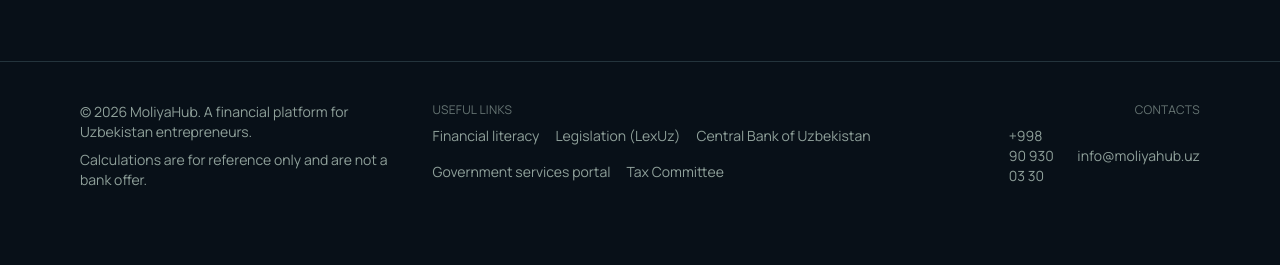
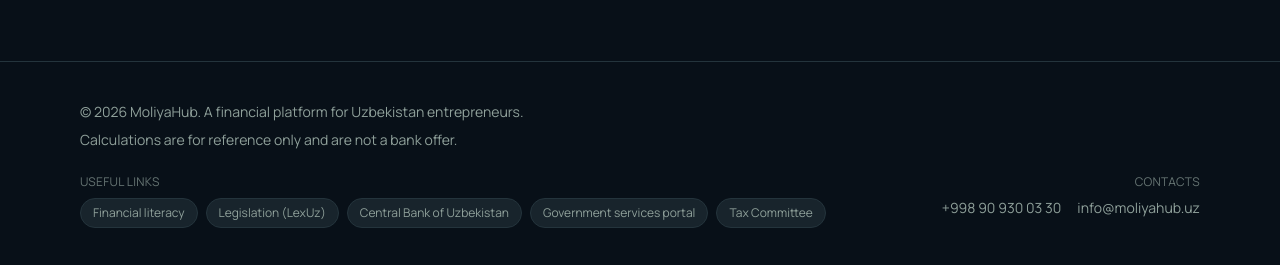
Before and after one commit to shukhratermamatov-dev/moliyahub, a Next.js app: page /en in a window 1280 px wide. Shown: the part 2806-3071 px from the top of the page. Before the commit the page ends 3036 px from the top, so only its background shows below. Built offline with nearby package versions, Linux system fonts and the light colour scheme; no server answers.

Commit message:
Косметик исправление

```diff
--- a/components/layout/shell.tsx
+++ b/components/layout/shell.tsx
@@ -106,21 +106,21 @@ export function Shell({ children }: { children: React.ReactNode }) {
       </header>
       <main>{children}</main>
       <footer className="border-t border-line">
-        <div className="mx-auto flex max-w-6xl flex-col gap-6 px-4 py-10 text-sm text-muted md:flex-row md:items-start md:justify-between">
+        <div className="mx-auto flex max-w-6xl flex-col flex-wrap gap-x-8 gap-y-6 px-4 py-10 text-sm text-muted md:flex-row md:items-start md:justify-between">
           <div className="flex flex-col gap-2">
             <p>{dict.shell.footerLine1.replace("{year}", String(new Date().getFullYear()))}</p>
             <p>{dict.shell.footerLine2}</p>
           </div>
           <div className="flex flex-col gap-2">
             <span className="text-xs uppercase tracking-wide text-muted/70">{dict.shell.usefulLinksLabel}</span>
-            <div className="flex flex-col gap-1 sm:flex-row sm:flex-wrap sm:items-center sm:gap-4">
+            <div className="flex flex-wrap gap-2">
               {USEFUL_LINKS.map((link) => (
                 <a
                   key={link.id}
                   href={link.url}
                   target="_blank"
                   rel="noopener noreferrer"
-                  className="transition-colors hover:text-fg"
+                  className="whitespace-nowrap rounded-full border border-line bg-raised px-3 py-1.5 text-xs text-muted transition-colors hover:border-primary/50 hover:text-fg"
                 >
                   {dict.shell.usefulLinks[link.id]}
                 </a>
@@ -130,10 +130,10 @@ export function Shell({ children }: { children: React.ReactNode }) {
           <div className="flex flex-col gap-2 md:items-end">
             <span className="text-xs uppercase tracking-wide text-muted/70">{dict.shell.contactsLabel}</span>
             <div className="flex flex-col gap-1 sm:flex-row sm:items-center sm:gap-4">
-              <a href="tel:+998909300330" className="transition-colors hover:text-fg">
+              <a href="tel:+998909300330" className="whitespace-nowrap transition-colors hover:text-fg">
                 +998 90 930 03 30
               </a>
-              <a href="mailto:info@moliyahub.uz" className="transition-colors hover:text-fg">
+              <a href="mailto:info@moliyahub.uz" className="whitespace-nowrap transition-colors hover:text-fg">
                 info@moliyahub.uz
               </a>
             </div>
```
